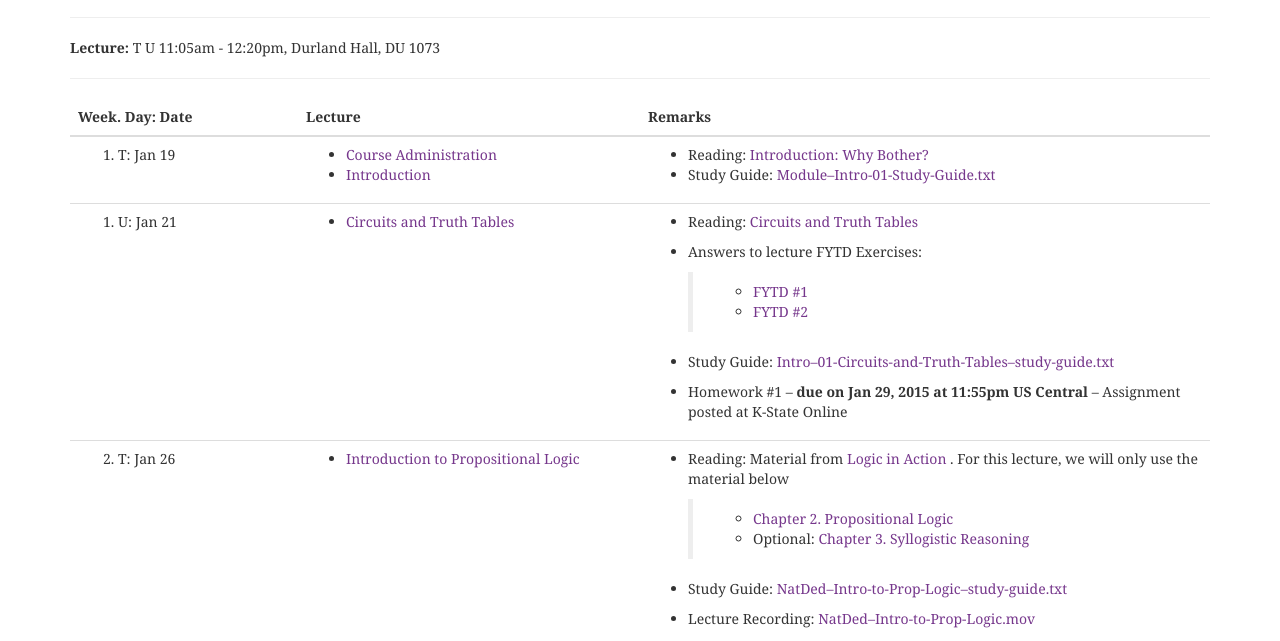
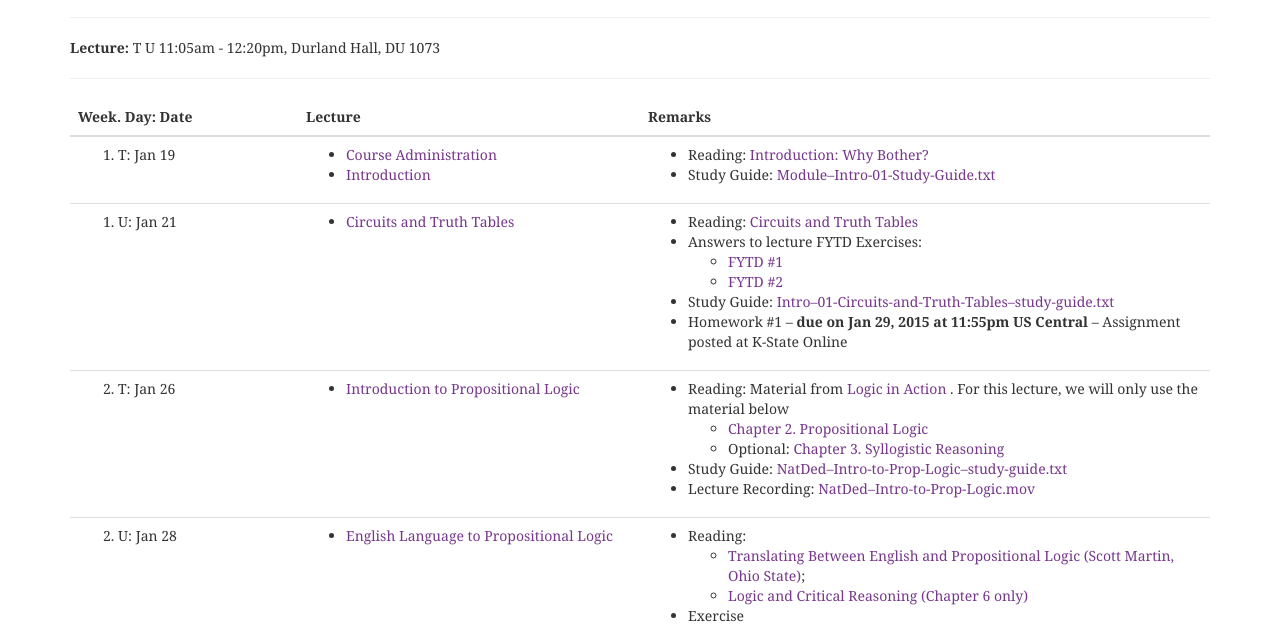
Before and after one commit to santoslab/gh-pages-301-s16, a plain HTML site: page schedule.html in a window 1280 px wide. Shown: the part 157-798 px from the top of the page. Drawn offline with nearby package versions, Linux system fonts and the light colour scheme; some packages are replaced by stand-ins of ours; a web font is replaced by a local one.

Commit message:
Updated.

```diff
--- a/schedule.html
+++ b/schedule.html
@@ -138,21 +138,15 @@
 <li><a class="reference external" href="https://drive.google.com/open?id=0B3opDhlww1AXRm80bmZXaFlOdTQ">Circuits and Truth Tables</a></li>
 </ul>
 </td>
-<td><ul class="first last">
-<li><p class="first">Reading: <a class="reference external" href="http://logika.sireum.org/dschmidt/02-circuits-truth-tables/">Circuits and Truth Tables</a></p>
-</li>
-<li><p class="first">Answers to lecture FYTD Exercises:</p>
-<blockquote>
-<div><ul class="simple">
+<td><ul class="first last simple">
+<li>Reading: <a class="reference external" href="http://logika.sireum.org/dschmidt/02-circuits-truth-tables/">Circuits and Truth Tables</a></li>
+<li>Answers to lecture FYTD Exercises:<ul>
 <li><a class="reference external" href="https://drive.google.com/open?id=0B2v9RmdjXXbUVUdQWXVMZThSalk">FYTD #1</a></li>
 <li><a class="reference external" href="https://drive.google.com/open?id=0B2v9RmdjXXbUNTltZ3UtSkp2QkU">FYTD #2</a></li>
 </ul>
-</div></blockquote>
 </li>
-<li><p class="first">Study Guide: <a class="reference external" href="https://drive.google.com/open?id=0B2v9RmdjXXbUbXRWV1VFUXpwd28">Intro&#8211;01-Circuits-and-Truth-Tables&#8211;study-guide.txt</a></p>
-</li>
-<li><p class="first">Homework #1 &#8211; <strong>due on Jan 29, 2015 at 11:55pm US Central</strong> &#8211; Assignment posted at K-State Online</p>
-</li>
+<li>Study Guide: <a class="reference external" href="https://drive.google.com/open?id=0B2v9RmdjXXbUbXRWV1VFUXpwd28">Intro&#8211;01-Circuits-and-Truth-Tables&#8211;study-guide.txt</a></li>
+<li>Homework #1 &#8211; <strong>due on Jan 29, 2015 at 11:55pm US Central</strong> &#8211; Assignment posted at K-State Online</li>
 </ul>
 </td>
 </tr>
@@ -164,20 +158,15 @@
 <li><a class="reference external" href="https://drive.google.com/open?id=0B3opDhlww1AXMDNPTUdBMmp5c1E">Introduction to Propositional Logic</a></li>
 </ul>
 </td>
-<td><ul class="first last">
-<li><p class="first">Reading: Material from <a class="reference external" href="http://www.logicinaction.org">Logic in Action</a> .
-For this lecture, we will only use the material below</p>
-<blockquote>
-<div><ul class="simple">
+<td><ul class="first last simple">
+<li>Reading: Material from <a class="reference external" href="http://www.logicinaction.org">Logic in Action</a> .
+For this lecture, we will only use the material below<ul>
 <li><a class="reference external" href="https://drive.google.com/open?id=0B3opDhlww1AXMlR2VTVGekx3Y1k">Chapter 2. Propositional Logic</a></li>
 <li>Optional: <a class="reference external" href="https://drive.google.com/open?id=0B3opDhlww1AXRmhKSlNEWTVhQUk">Chapter 3. Syllogistic Reasoning</a></li>
 </ul>
-</div></blockquote>
 </li>
-<li><p class="first">Study Guide: <a class="reference external" href="https://drive.google.com/open?id=0B2v9RmdjXXbUendDOGFvbXZ3c2c">NatDed&#8211;Intro-to-Prop-Logic&#8211;study-guide.txt</a></p>
-</li>
-<li><p class="first">Lecture Recording: <a class="reference external" href="https://drive.google.com/open?id=0B2v9RmdjXXbUNUd0QUVuaGJ0ckk">NatDed&#8211;Intro-to-Prop-Logic.mov</a></p>
-</li>
+<li>Study Guide: <a class="reference external" href="https://drive.google.com/open?id=0B2v9RmdjXXbUendDOGFvbXZ3c2c">NatDed&#8211;Intro-to-Prop-Logic&#8211;study-guide.txt</a></li>
+<li>Lecture Recording: <a class="reference external" href="https://drive.google.com/open?id=0B2v9RmdjXXbUNUd0QUVuaGJ0ckk">NatDed&#8211;Intro-to-Prop-Logic.mov</a></li>
 </ul>
 </td>
 </tr>
@@ -190,9 +179,11 @@ For this lecture, we will only use the material below</p>
 </ul>
 </td>
 <td><ul class="first last simple">
-<li>Reading:
-* <a class="reference external" href="https://drive.google.com/open?id=0B3opDhlww1AXdGctLWxaYXFNSmM">Translating Between English and Propositional Logic (Scott Martin, Ohio State)</a>;
-* <a class="reference external" href="https://drive.google.com/open?id=0B3opDhlww1AXUFdsa2luRm40RFk">Logic and Critical Reasoning (Chapter 6 only)</a></li>
+<li>Reading:<ul>
+<li><a class="reference external" href="https://drive.google.com/open?id=0B3opDhlww1AXdGctLWxaYXFNSmM">Translating Between English and Propositional Logic (Scott Martin, Ohio State)</a>;</li>
+<li><a class="reference external" href="https://drive.google.com/open?id=0B3opDhlww1AXUFdsa2luRm40RFk">Logic and Critical Reasoning (Chapter 6 only)</a></li>
+</ul>
+</li>
 <li>Exercise</li>
 </ul>
 </td>
```
Also changed, not shown: _sources/schedule.txt.
